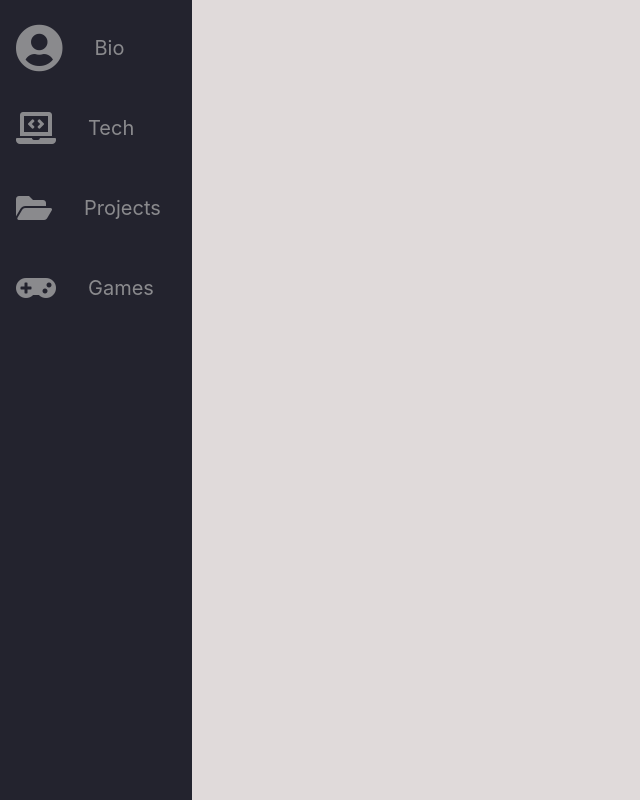
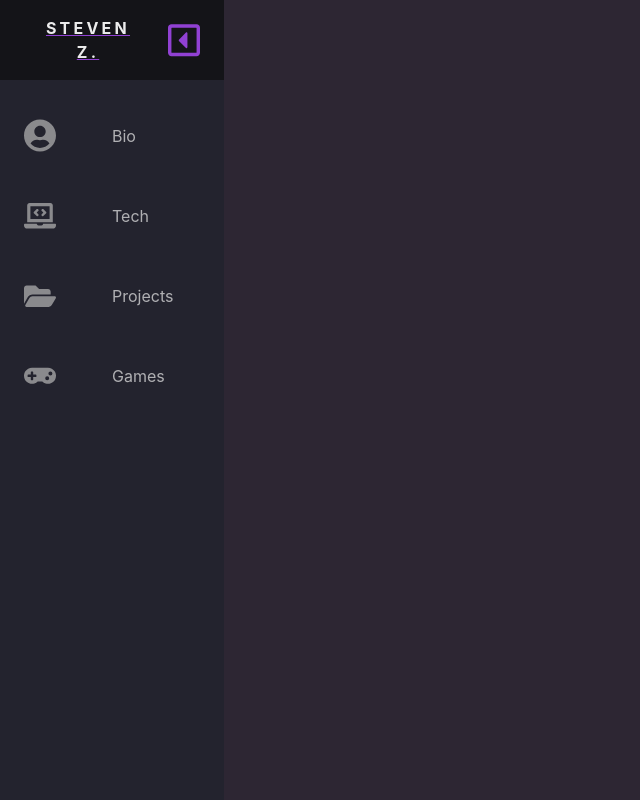
Before and after one commit to StevenZelenak/personal-bio-site, a website built with webpack: page src/index.html in a window 1280 px wide. Shown: the whole page, without its empty margins (0-640 px from the left). Built offline with nearby package versions, Linux system fonts and the light colour scheme.

Commit message:
updated navbar

```diff
--- a/src/index.html
+++ b/src/index.html
@@ -10,17 +10,48 @@
 
 <body>
     <!-- Navigation -->
-    <nav class="navbar">
-        <!-- TODO: Insert some sort of H1-H6 with your name here -->
-        <ul class="navbar-nav">
-            <li class="nav-item"><a href="#" class="nav-link"><i class="fas fa-user-circle fa-3x"></i><span
-                        class="link-text">Bio</span></a></li>
-            <li class="nav-item"><a href="#" class="nav-link"><i class="fas fa-laptop-code fa-2x"></i><span
-                        class="link-text">Tech</span></a></li>
-            <li class="nav-item"><a href="#" class="nav-link"><i class="fas fa-folder-open fa-2x"></i><span
-                        class="link-text">Projects</span></a></li>
-            <li class="nav-item"><a href="#" class="nav-link"><i class="fas fa-gamepad fa-2x"></i><span
-                        class="link-text">Games</span></a></li>
+    <nav class="sz-navbar">
+        <ul class="sz-navbar-nav">
+            <li class="sz-logo">
+                <a href="#" class="sz-nav-link">
+                    <span class="sz-link-text">Steven Z.</span>
+                    <svg aria-hidden="true" focusable="false" data-prefix="far" data-icon="caret-square-right"
+                        class="svg-inline--fa fa-caret-square-right fa-w-14" role="img"
+                        xmlns="http://www.w3.org/2000/svg" viewBox="0 0 448 512">
+                        <path fill="currentColor"
+                            d="M176 354.9V157.1c0-10.7 13-16.1 20.5-8.5l98.3 98.9c4.7 4.7 4.7 12.2 0 16.9l-98.3 98.9c-7.5 7.7-20.5 2.3-20.5-8.4zM448 80v352c0 26.5-21.5 48-48 48H48c-26.5 0-48-21.5-48-48V80c0-26.5 21.5-48 48-48h352c26.5 0 48 21.5 48 48zm-48 346V86c0-3.3-2.7-6-6-6H54c-3.3 0-6 2.7-6 6v340c0 3.3 2.7 6 6 6h340c3.3 0 6-2.7 6-6z">
+                        </path>
+                    </svg>
+                </a>
+            </li>
+            <li class="sz-nav-item"><a href="#" class="sz-nav-link"><svg aria-hidden="true" focusable="false"
+                        data-prefix="fas" data-icon="user-circle" class="svg-inline--fa fa-user-circle fa-w-16"
+                        role="img" xmlns="http://www.w3.org/2000/svg" viewBox="0 0 496 512">
+                        <path fill="currentColor"
+                            d="M248 8C111 8 0 119 0 256s111 248 248 248 248-111 248-248S385 8 248 8zm0 96c48.6 0 88 39.4 88 88s-39.4 88-88 88-88-39.4-88-88 39.4-88 88-88zm0 344c-58.7 0-111.3-26.6-146.5-68.2 18.8-35.4 55.6-59.8 98.5-59.8 2.4 0 4.8.4 7.1 1.1 13 4.2 26.6 6.9 40.9 6.9 14.3 0 28-2.7 40.9-6.9 2.3-.7 4.7-1.1 7.1-1.1 42.9 0 79.7 24.4 98.5 59.8C359.3 421.4 306.7 448 248 448z">
+                        </path>
+                    </svg><span class="sz-link-text">Bio</span></a></li>
+            <li class="sz-nav-item"><a href="#" class="sz-nav-link"><svg aria-hidden="true" focusable="false"
+                        data-prefix="fas" data-icon="laptop-code" class="svg-inline--fa fa-laptop-code fa-w-20"
+                        role="img" xmlns="http://www.w3.org/2000/svg" viewBox="0 0 640 512">
+                        <path fill="currentColor"
+                            d="M255.03 261.65c6.25 6.25 16.38 6.25 22.63 0l11.31-11.31c6.25-6.25 6.25-16.38 0-22.63L253.25 192l35.71-35.72c6.25-6.25 6.25-16.38 0-22.63l-11.31-11.31c-6.25-6.25-16.38-6.25-22.63 0l-58.34 58.34c-6.25 6.25-6.25 16.38 0 22.63l58.35 58.34zm96.01-11.3l11.31 11.31c6.25 6.25 16.38 6.25 22.63 0l58.34-58.34c6.25-6.25 6.25-16.38 0-22.63l-58.34-58.34c-6.25-6.25-16.38-6.25-22.63 0l-11.31 11.31c-6.25 6.25-6.25 16.38 0 22.63L386.75 192l-35.71 35.72c-6.25 6.25-6.25 16.38 0 22.63zM624 416H381.54c-.74 19.81-14.71 32-32.74 32H288c-18.69 0-33.02-17.47-32.77-32H16c-8.8 0-16 7.2-16 16v16c0 35.2 28.8 64 64 64h512c35.2 0 64-28.8 64-64v-16c0-8.8-7.2-16-16-16zM576 48c0-26.4-21.6-48-48-48H112C85.6 0 64 21.6 64 48v336h512V48zm-64 272H128V64h384v256z">
+                        </path>
+                    </svg><span class="sz-link-text">Tech</span></a></li>
+            <li class="sz-nav-item"><a href="#" class="sz-nav-link"><svg aria-hidden="true" focusable="false"
+                        data-prefix="fas" data-icon="folder-open" class="svg-inline--fa fa-folder-open fa-w-18"
+                        role="img" xmlns="http://www.w3.org/2000/svg" viewBox="0 0 576 512">
+                        <path fill="currentColor"
+                            d="M572.694 292.093L500.27 416.248A63.997 63.997 0 0 1 444.989 448H45.025c-18.523 0-30.064-20.093-20.731-36.093l72.424-124.155A64 64 0 0 1 152 256h399.964c18.523 0 30.064 20.093 20.73 36.093zM152 224h328v-48c0-26.51-21.49-48-48-48H272l-64-64H48C21.49 64 0 85.49 0 112v278.046l69.077-118.418C86.214 242.25 117.989 224 152 224z">
+                        </path>
+                    </svg><span class="sz-link-text">Projects</span></a></li>
+            <li class="sz-nav-item"><a href="#" class="sz-nav-link"><svg aria-hidden="true" focusable="false"
+                        data-prefix="fas" data-icon="gamepad" class="svg-inline--fa fa-gamepad fa-w-20" role="img"
+                        xmlns="http://www.w3.org/2000/svg" viewBox="0 0 640 512">
+                        <path fill="currentColor"
+                            d="M480.07 96H160a160 160 0 1 0 114.24 272h91.52A160 160 0 1 0 480.07 96zM248 268a12 12 0 0 1-12 12h-52v52a12 12 0 0 1-12 12h-24a12 12 0 0 1-12-12v-52H84a12 12 0 0 1-12-12v-24a12 12 0 0 1 12-12h52v-52a12 12 0 0 1 12-12h24a12 12 0 0 1 12 12v52h52a12 12 0 0 1 12 12zm216 76a40 40 0 1 1 40-40 40 40 0 0 1-40 40zm64-96a40 40 0 1 1 40-40 40 40 0 0 1-40 40z">
+                        </path>
+                    </svg><span class="sz-link-text">Games</span></a></li>
         </ul>
     </nav>
     <!-- End Navigation -->
--- a/src/styles/main.scss
+++ b/src/styles/main.scss
@@ -18,7 +18,7 @@ html {
 
 body {
     color: black;
-    background-color: rgb(224, 218, 218);
+    background-color: rgb(45, 38, 51);
     margin: 0;
     padding: 0;
 }
@@ -35,7 +35,28 @@ body::-webkit-scrollbar-thumb {
     background: #6649b8;
 }
 
-.navbar {
+.sz-logo {
+    font-weight: bold;
+    text-transform: uppercase;
+    margin-bottom: 1rem;
+    text-align: center;
+    font-size: 1.0rem;
+    letter-spacing: 0.3ch;
+    width: 100%;
+    color: $text-secondary;
+    background-color: $bg-secondary;
+}
+
+.sz-logo svg {
+    transform: rotate(0deg);
+    transition: transform 600ms;
+}
+
+.sz-navbar:hover .sz-logo svg {
+    transform: rotate(-180deg);
+}
+
+.sz-navbar {
     width: 5rem;
     height: 100vh;
     position: fixed;
@@ -43,7 +64,7 @@ body::-webkit-scrollbar-thumb {
     transition: 200ms ease;
 }
 
-.navbar-nav {
+.sz-navbar-nav {
     list-style: none;
     padding: 0;
     margin: 0;
@@ -53,61 +74,51 @@ body::-webkit-scrollbar-thumb {
     height: 100%;
 }
 
-.nav-item {
+.sz-nav-item {
     width: 100%;
 }
 
-.nav-link {
+.sz-nav-link {
     display: flex;
     align-items: center;
     height: 5rem;
     color: $text-primary;
     text-decoration: none;
     filter: grayscale(100%) opacity(0.7);
-    transition: 600ms ease;
+    transition: 400ms ease;
 }
 
 
-.link-text {
+.sz-link-text {
     display: none;
     margin-left: 2rem;
-    font-size: 20px;
 }
 
-.navbar:hover {
-    width: 12rem;
-}
-
-
-
-
-.nav-item:hover {
-    background-color: $bg-secondary;
-
-    .nav-link {
-        filter: grayscale(0%) opacity(1);
-        color: rgb(119, 184, 21);
-    }
-
-    .link-text {
-        color: $text-secondary;
-    }
-}
-
-
-
-.nav-link svg {
+.sz-nav-link svg {
     width: 2rem;
     min-width: 2rem;
     margin: 0 1.5rem;
 }
 
+.sz-navbar:hover {
+    width: 14rem;
+}
+
+.sz-navbar:hover .sz-link-text {
+    display: block;
+    color: $text-secondary;
+
+}
+
+.sz-nav-item:hover {
+    background-color: $bg-secondary;
 
 
+}
 
-.navbar:hover .link-text {
-    display: inline;
-
+.sz-nav-link:hover {
+    filter: grayscale(0%) opacity(1);
+    color: rgb(145, 65, 211);
 }
 
 
```
